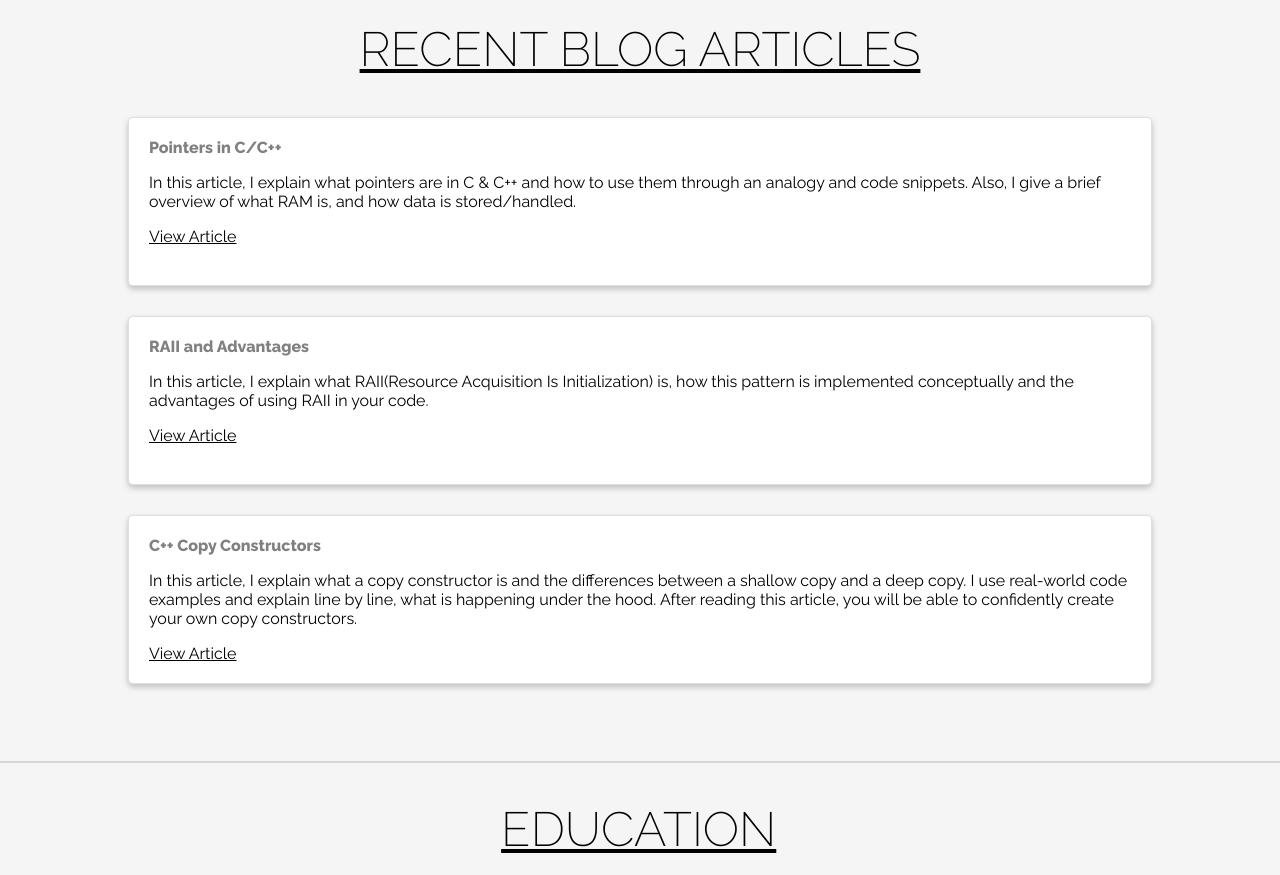
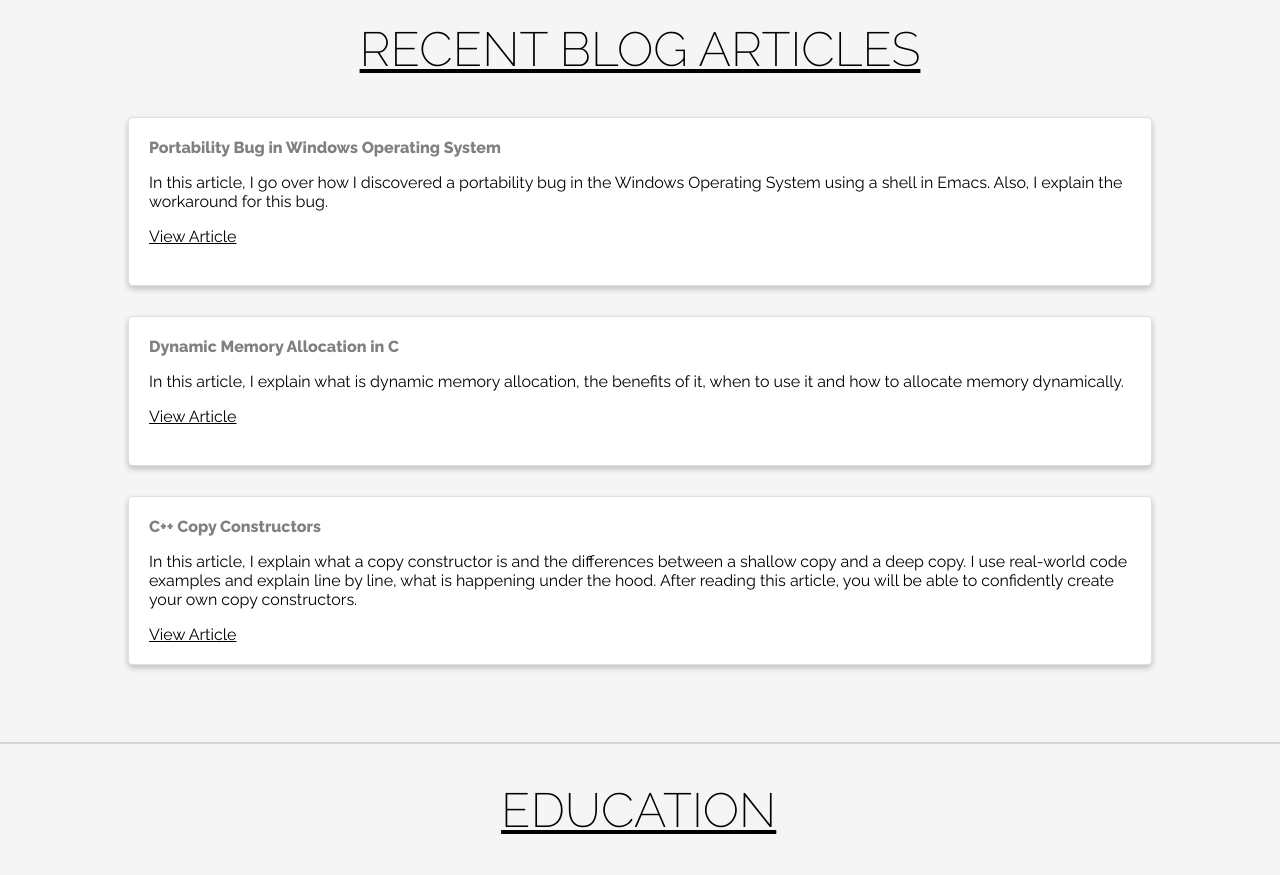
Before and after one commit to TomK111/TomislavKraljic.github.io, a plain HTML site: page index.html in a window 1280 px wide. Shown: the part 1800-2675 px from the top of the page. Drawn offline with Linux system fonts and the light colour scheme.

Commit message:
updated resume

```diff
--- a/index.html
+++ b/index.html
@@ -160,26 +160,22 @@
         <div class="content-body-projects">
           <div class="project-card">
             <div class="project-content">
-              <h4>Pointers in C/C++</h4>
-              <p>
-                In this article, I explain what pointers are in C & C++ and how to use them through an analogy and code
-                snippets. Also, I give a brief overview of what RAM is, and how data is stored/handled.
+              <h4>Portability Bug in Windows Operating System</h4>
+              <p>In this article, I go over how I discovered a portability bug in the Windows Operating System
+                 using a shell in Emacs. Also, I explain the workaround for this bug.
               </p>
-              <a href="https://dev.to/tomislavkraljic/raii-and-its-advantages-205m" target="_blank">View Article</a>
-              <br />
-            </div>
-          </div>
-
-
+              <a href="https://dev.to/tomislavkraljic/portability-bug-in-window-os-for-c-programming-3pje" target="_blank">View Article</a>
+              <br/>
+              </div>
+              </div>
           <div class="project-card">
             <div class="project-content">
-              <h4>RAII and Advantages</h4>
+              <h4>Dynamic Memory Allocation in C</h4>
               <p>
-                In this article, I explain what RAII(Resource Acquisition Is Initialization) is, how this pattern is
-                implemented conceptually and
-                the advantages of using RAII in your code.
+                In this article, I explain what is dynamic memory allocation, the benefits of it, when to use it and how to allocate
+                memory dynamically.
               </p>
-              <a href="https://dev.to/tomislavkraljic/raii-and-its-advantages-205m" target="_blank">View Article</a>
+              <a href="https://dev.to/tomislavkraljic/dynamic-memory-allocation-in-c-36fh" target="_blank">View Article</a>
               <br />
             </div>
           </div>
```
Also changed, not shown: 1 other file.
